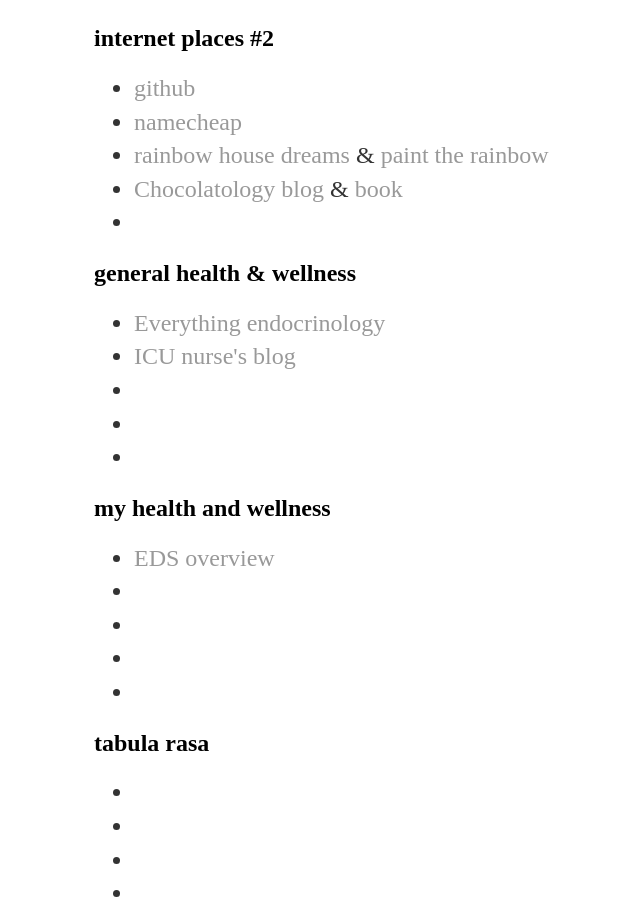
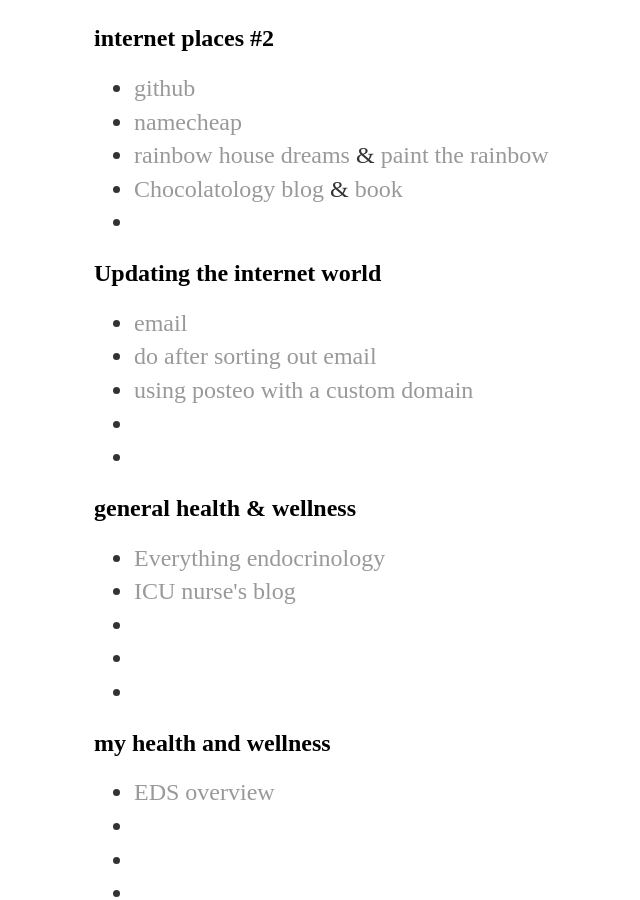
Before and after one commit to aniola/aniola.github.io, a Jekyll site: the page bookmarks.html, which Jekyll copies as it is, in a window 1280 px wide and 900 px high, scrolled down 1664 px. Shown: the whole window, without its empty margins (98-738 px from the left). Built offline with Jekyll 4.4.1, drawn with Linux system fonts in a browser that asks for light colours.

Commit message:
new email signup

```diff
--- a/bookmarks.html
+++ b/bookmarks.html
@@ -20,6 +20,8 @@
 
   		<div class="bookmarks">
 			<h1>Bookmarks</h1>
+
+
 
     <h2>jobs</h2>
 <ul>
@@ -83,6 +85,16 @@
 	<li><a href="https://chocolatologists.wordpress.com/table-of-contents/">Chocolatology blog</a> & <a href="https://microcosmpublishing.com/catalog/books/1311">book</a>
 	<li><a href=""></a>
 </ul>
+   <h2>Updating the internet world</h2>
+<ul>
+
+	<li><a href="https://posteo.de/en">email</a>
+	<li><a href="https://bitwarden.com/">do after sorting out email</a>
+	<li><a href="https://andschwa.com/post/posteo/">using posteo with a custom domain</a>
+	<li><a href=""></a>
+	<li><a href=""></a>
+</ul>
+
 
    <h2>general health & wellness</h2>
 <ul>
```
